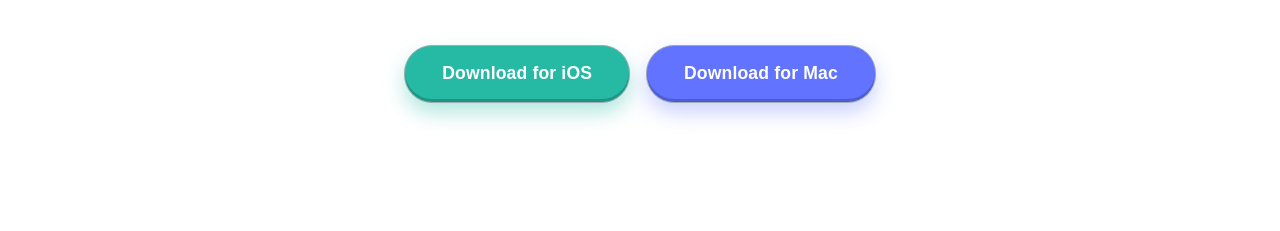
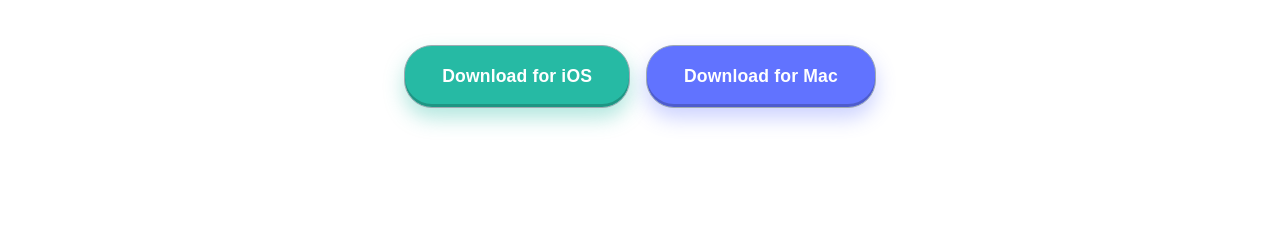
Before and after one commit to JQ-Developer/Challenge-2-Landing-page, a plain HTML site: page index.html in a window 1280 px wide. Shown: the part 450-681 px from the top of the page. Drawn offline with Linux system fonts and the light colour scheme; a web font is replaced by a local one.

Commit message:
fixed button problems

```diff
--- a/index.html
+++ b/index.html
@@ -32,15 +32,14 @@
           />
         </g>
       </svg>
-
       <div class="header__container t-a">
         <h1 class="header__main">A history of everything you copy</h1>
         <p class="header__text">
           Clipboard allows you to track and organize everything you copy.
           Instantly access your clipboard on all your devices.
         </p>
-        <button class="btn btn-cyan">Download for iOS</button>
-        <button class="btn btn-blue">Download for Mac</button>
+        <a class="btn btn-cyan">Download for iOS</a>
+        <a class="btn btn-blue">Download for Mac</a>
       </div>
     </header>
 
@@ -183,8 +182,8 @@
           Available for free on the App Store. Download for Mac or iOS, sync
           with iCloud and you’re ready to start adding to your clipboard.
         </p>
-        <button class="btn btn-cyan">Download for iOS</button>
-        <button class="btn btn-blue">Download for Mac</button>
+        <a class="btn btn-cyan">Download for iOS</a>
+        <a class="btn btn-blue">Download for Mac</a>
       </div>
     </section>
 
@@ -205,6 +204,7 @@
         <div class="footer__container footer__container__socials">
           <a href="#"
             ><svg width="24" height="24" xmlns="http://www.w3.org/2000/svg">
+              <title>facebook</title>
               <path
                 d="M22.675 0H1.325C.593 0 0 .593 0 1.325v21.351C0 23.407.593 24 1.325 24H12.82v-9.294H9.692v-3.622h3.128V8.413c0-3.1 1.893-4.788 4.659-4.788 1.325 0 2.463.099 2.795.143v3.24l-1.918.001c-1.504 0-1.795.715-1.795 1.763v2.313h3.587l-.467 3.622h-3.12V24h6.116c.73 0 1.323-.593 1.323-1.325V1.325C24 .593 23.407 0 22.675 0z"
               /></svg
@@ -212,6 +212,7 @@
 
           <a href="#">
             <svg width="24" height="20" xmlns="http://www.w3.org/2000/svg">
+              <title>twitter</title>
               <path
                 d="M24 2.557a9.83 9.83 0 01-2.828.775A4.932 4.932 0 0023.337.608a9.864 9.864 0 01-3.127 1.195A4.916 4.916 0 0016.616.248c-3.179 0-5.515 2.966-4.797 6.045A13.978 13.978 0 011.671 1.149a4.93 4.93 0 001.523 6.574 4.903 4.903 0 01-2.229-.616c-.054 2.281 1.581 4.415 3.949 4.89a4.935 4.935 0 01-2.224.084 4.928 4.928 0 004.6 3.419A9.9 9.9 0 010 17.54a13.94 13.94 0 007.548 2.212c9.142 0 14.307-7.721 13.995-14.646A10.025 10.025 0 0024 2.557z"
               />
@@ -220,6 +221,7 @@
 
           <a href="#">
             <svg width="24" height="24" xmlns="http://www.w3.org/2000/svg">
+              <title>instagram</title>
               <path
                 d="M12 2.163c3.204 0 3.584.012 4.85.07 3.252.148 4.771 1.691 4.919 4.919.058 1.265.069 1.645.069 4.849 0 3.205-.012 3.584-.069 4.849-.149 3.225-1.664 4.771-4.919 4.919-1.266.058-1.644.07-4.85.07-3.204 0-3.584-.012-4.849-.07-3.26-.149-4.771-1.699-4.919-4.92-.058-1.265-.07-1.644-.07-4.849 0-3.204.013-3.583.07-4.849.149-3.227 1.664-4.771 4.919-4.919 1.266-.057 1.645-.069 4.849-.069zM12 0C8.741 0 8.333.014 7.053.072 2.695.272.273 2.69.073 7.052.014 8.333 0 8.741 0 12c0 3.259.014 3.668.072 4.948.2 4.358 2.618 6.78 6.98 6.98C8.333 23.986 8.741 24 12 24c3.259 0 3.668-.014 4.948-.072 4.354-.2 6.782-2.618 6.979-6.98.059-1.28.073-1.689.073-4.948 0-3.259-.014-3.667-.072-4.947-.196-4.354-2.617-6.78-6.979-6.98C15.668.014 15.259 0 12 0zm0 5.838a6.162 6.162 0 100 12.324 6.162 6.162 0 000-12.324zM12 16a4 4 0 110-8 4 4 0 010 8zm6.406-11.845a1.44 1.44 0 100 2.881 1.44 1.44 0 000-2.881z"
               />
```
